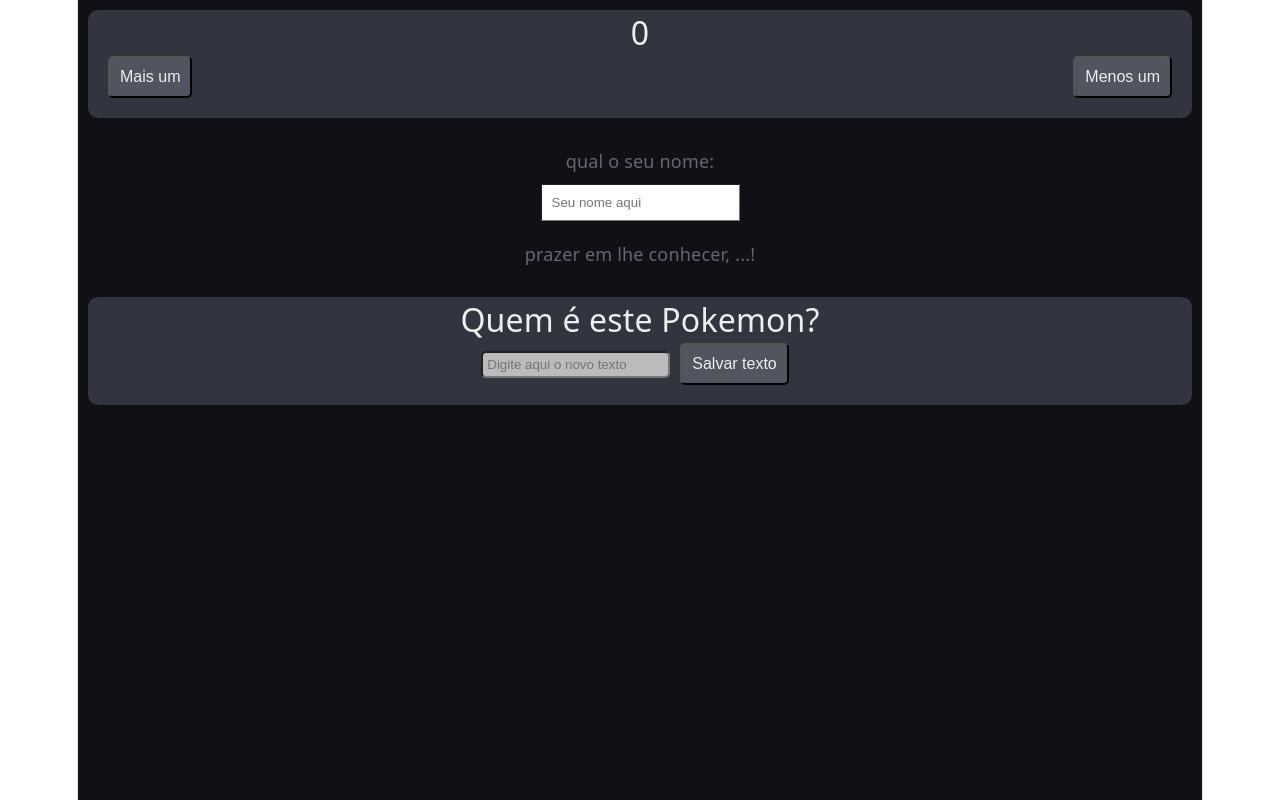
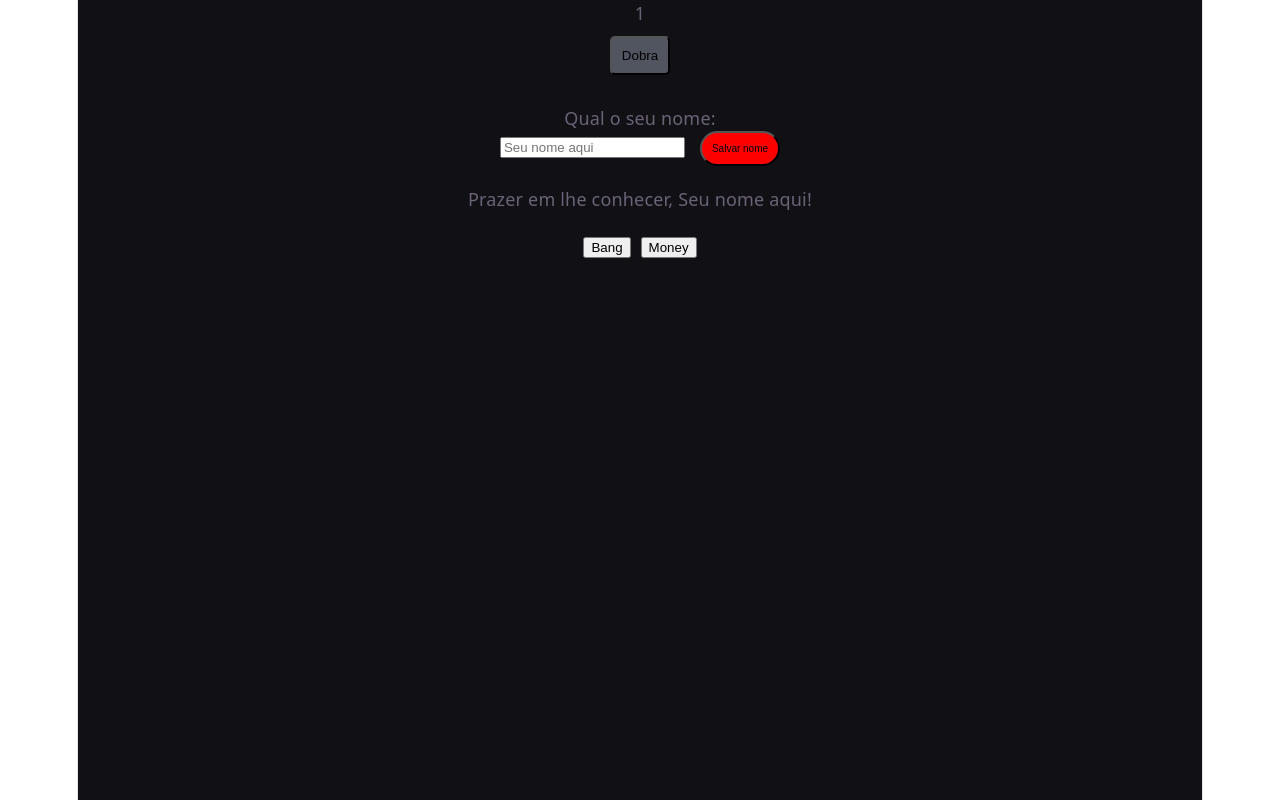
Before and after one commit to VicCAlq/2d-front-02-estado, a React (Vite) app: page / in a window 1280 px wide. Built offline with nearby package versions, Linux system fonts and the light colour scheme.

Commit message:
fiz quase tudo (nem eu acredito)

```diff
--- a/src/App.jsx
+++ b/src/App.jsx
@@ -1,6 +1,7 @@
-import Placar from './components/Placar';
+import Placar from './components/AtvDobra';
 import InputTexto from './components/InputTexto';
 import AtvCumprimenta from './components/AtvCumprimenta'
+import AtvMudaConteudo from './components/AtvMudaConteudo'
 const styles = {
   container: {
     flex: 1,
@@ -18,7 +19,7 @@ export default function App() {
     <div style={styles.container}>
       <Placar/>
         <AtvCumprimenta></AtvCumprimenta>
-      <InputTexto/>
+      <AtvMudaConteudo/>
     </div>
   );
 }
--- a/src/components/AtvCumprimenta.jsx
+++ b/src/components/AtvCumprimenta.jsx
@@ -57,26 +57,31 @@ const estilo = {
     fontSize: "16px",
   },
   inputo: {
-    marginLeft: "25px",
+    marginRight: "15px",
   }
 }
 
 
-export default function App() {
-  const [nomeLegal, SetnomeLegal] = useState('');
-
+export default function AtvCumprimenta() {
+  const [nomeLegalInserido, setNomeLegalInserido] = useState("");
+  const [nomeLegal, SetnomeLegal] = useState("Seu nome aqui")
   return (
     <div style={{ padding: 20 }}>
-      <p>qual o seu nome:</p>
+      <p>Qual o seu nome:</p>
       <input
         placeholder="Seu nome aqui"
-        value={nomeLegal}
-        onChangeText={SetnomeLegal} // Atualiza o estado a cada letra digitada
-        style={{ borderWidth: 1, padding: 10, marginTop: 10 }}
+        value={nomeLegalInserido}
+        onChange={(e) => setNomeLegalInserido(e.target.value)}
+        style={estilo.inputo}
+        type="text"
       />
+      <button style={estilo.botao} onClick={() => SetnomeLegal(nomeLegalInserido)}>
+        <p style={estilo.textoBotao}>Salvar nome </p>
+      </button>
       <p style={{ marginTop: 20 }}>
-        prazer em lhe conhecer, {nomeLegal || '...'}!
+        Prazer em lhe conhecer, {nomeLegal || '...'}!
       </p>
+
     </div>
   );
 }
--- a/src/components/AtvDobra.jsx
+++ b/src/components/AtvDobra.jsx
@@ -5,3 +5,60 @@ Crie e exporte por padrão um componente chamado "AtvDobra" que recebe um argume
 O componente deve exibir uma <div> contendo um <p>, que vai exibir este número recebido como argumento,
 e um <button>, que ao ser clicado, modifica o valor do número para dobrar o valor dele.
 */
+
+import { useState } from 'react'
+
+const estilo = {
+  view: {
+    alignItems: "center",
+    justifyContent: "center",
+    borderRadius: "10px",
+    backgroundColor: "#303540",
+    padding: "10px",
+    margin: "10px",
+    gap: "10px",
+  },
+  texto: {
+    color: "#eee",
+    fontSize: "32px",
+  },
+  textoBotao: {
+    color: "#eee",
+    fontSize: "16px",
+  },
+  botao: {
+    borderRadius: "5px",
+    backgroundColor: "#505560",
+    padding: "10px",
+    margin: "10px",
+  },
+  viewBotoes: {
+    display: "flex",
+    flexDirection: "row",
+    flex: "1 0",
+    width: "100%",
+    justifyContent: "space-between",
+    alignItems: "center",
+  },
+  input: {
+    borderRadius: "5px",
+    backgroundColor: "#bbb",
+    padding: "4px",
+  }
+}
+export default function AtvDobra(numero) {
+    const [valor, setValor] = useState(1)
+
+    function entaoNosDobraDobraDobra() {
+        setValor(valor * 2)
+    }
+
+    return (
+        <div>
+            <p>
+                {valor}
+            </p>
+            <button style={estilo.botao} onClick={() => entaoNosDobraDobraDobra()}>Dobra</button>
+        </div>
+    )
+}
--- a/src/components/AtvMudaConteudo.jsx
+++ b/src/components/AtvMudaConteudo.jsx
@@ -8,3 +8,36 @@ Ao clicar no segundo <button>, o conteúdo dessa <div> deve ser substituído por
 onde cada uma destas <divs> deve ter o tamanho de 200px de altura por 200px de largura,
 a da esquerda deve ter a cor "purple", a do meio a cor "teal" e a da direita a cor "orange".
 */
+import { useState } from 'react';
+export default function AtvMudaConteudo(){
+    const [jackpot, setJackpot] = useState()
+    function emConstrucao() {
+    setJackpot(
+        <div>
+            <p>Página em construção</p>
+        </div>
+    );
+}
+    function depoisQueOTempoEsgote(){
+        setJackpot(
+<div style={{ display: 'flex', justifyContent: 'space-between', gap: '16px' }}>
+      <div style={{ flex: 1, backgroundColor: 'purple', height:'200px',width:'200px' }}></div>
+      <div style={{ flex: 1, backgroundColor: 'orange', height:'200px',width:'200px' }}></div>
+      <div style={{ flex: 1, backgroundColor: 'teal', height:'200px',width:'200px' }}></div>
+    </div>
+    );
+}
+    return (
+        <div>
+            <button onClick={() => emConstrucao()}
+                style={{marginRight: '5px'}}
+                >Bang</button>
+            <button onClick={() => depoisQueOTempoEsgote()}
+            style={{marginLeft: '5px'}}> Money </button>
+                    <div style={{marginTop: '10px'}} >
+            {jackpot}
+        </div>
+        </div>
+
+    )
+}
--- a/src/components/InputTexto.jsx
+++ b/src/components/InputTexto.jsx
@@ -62,6 +62,7 @@ export default function InputTexto() {
       <button style={estilo.botao} onClick={() => setTexto(textoInserido)}>
         <p style={estilo.textoBotao}>Salvar texto</p>
       </button>
+
     </div>
   )
 }
```
Also changed, not shown: 1 other file (tests, documents, lock files or other folders).
